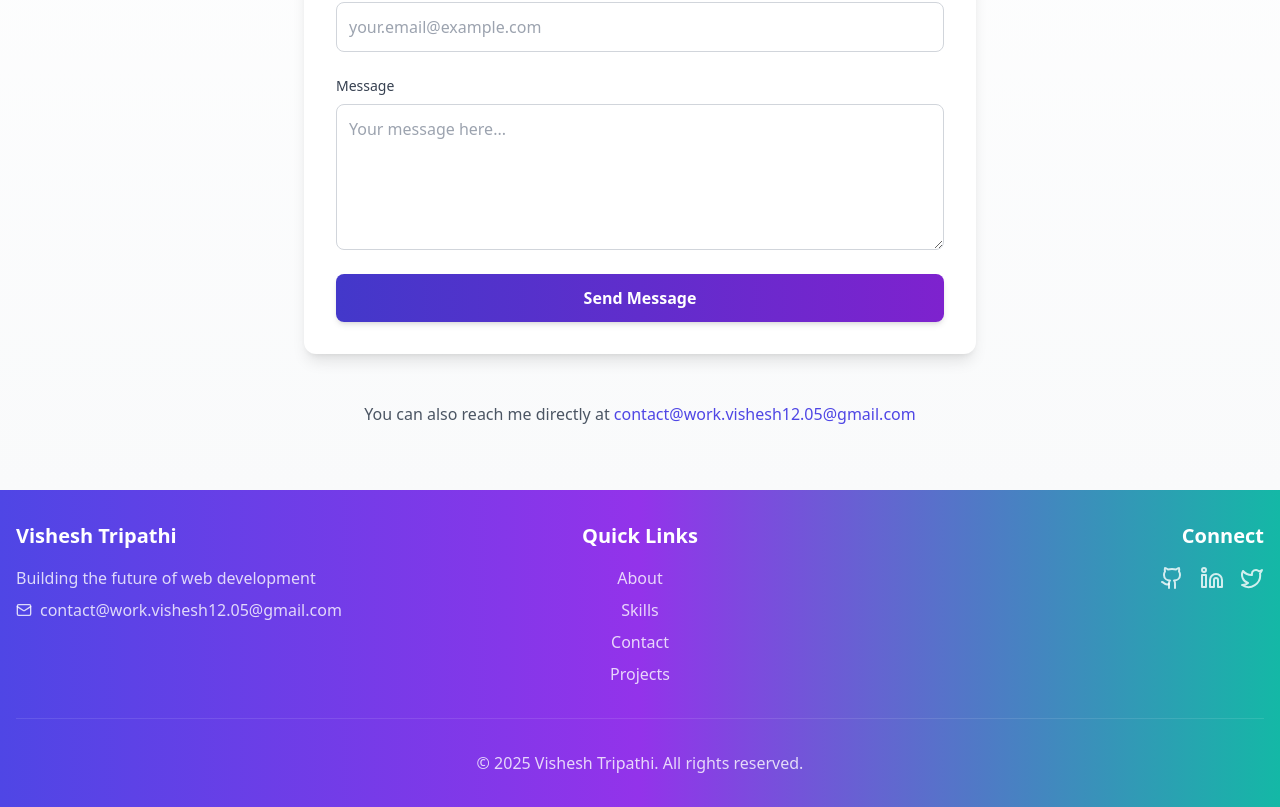
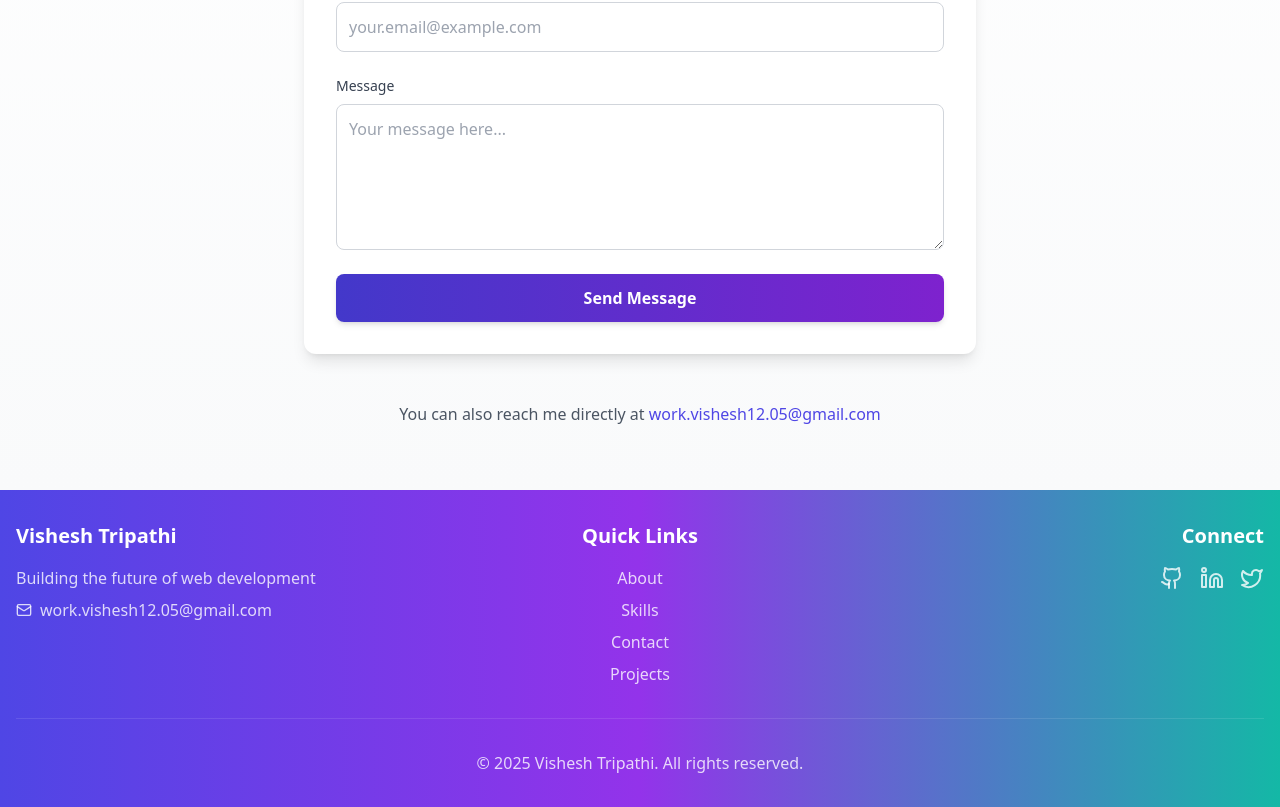
Before and after one commit to VTCodeCraft/Portfolio-Website, a React (Create React App) app: page / in a window 1280 px wide. Shown: the part 4238-5045 px from the top of the page. Built offline with nearby package versions, Linux system fonts and the light colour scheme.

Commit message:
Add Contact Feature

```diff
--- a/src/components/Contact.jsx
+++ b/src/components/Contact.jsx
@@ -25,9 +25,9 @@ export default function Contact() {
     e.preventDefault();
 
     try {
-      // Replace with your own email
-      const mailtoLink = `mailto:contact@work.vishesh12.05@gmail.com?subject=Portfolio Contact: ${encodeURIComponent(formData.name)}&body=${encodeURIComponent(`Name: ${formData.name}\nEmail: ${formData.email}\n\nMessage:\n${formData.message}`)}`;
+      const mailtoLink = `mailto:work.vishesh12.05@gmail.com?subject=Portfolio Contact: ${encodeURIComponent(formData.name)}&body=${encodeURIComponent(`Name: ${formData.name}\nEmail: ${formData.email}\n\nMessage:\n${formData.message}`)}`;
       window.location.href = mailtoLink;
+
 
       // Show success message
       setFormStatus({
@@ -72,11 +72,10 @@ export default function Contact() {
         <div className="max-w-2xl mx-auto bg-white p-8 rounded-xl shadow-lg hover:shadow-xl transition-shadow duration-300">
           {formStatus.message && (
             <div
-              className={`mb-6 p-4 rounded-lg ${
-                formStatus.error
-                  ? "bg-red-100 text-red-700 border border-red-300"
-                  : "bg-green-100 text-green-700 border border-green-300"
-              }`}
+              className={`mb-6 p-4 rounded-lg ${formStatus.error
+                ? "bg-red-100 text-red-700 border border-red-300"
+                : "bg-green-100 text-green-700 border border-green-300"
+                }`}
             >
               {formStatus.message}
             </div>
@@ -153,11 +152,12 @@ export default function Contact() {
           <p className="text-gray-600">
             You can also reach me directly at{" "}
             <a
-              href="mailto:contact@work.vishesh12.05@gmail.com"
+              href="mailto:work.vishesh12.05@gmail.com"
               className="text-indigo-600 hover:text-indigo-800 font-medium"
             >
-              contact@work.vishesh12.05@gmail.com
+              work.vishesh12.05@gmail.com
             </a>
+
           </p>
         </div>
       </div>
--- a/src/components/Footer.jsx
+++ b/src/components/Footer.jsx
@@ -29,11 +29,12 @@ function Footer() {
             <p className="text-white/80 mt-2 flex items-center justify-center md:justify-start">
               <Mail className="h-4 w-4 mr-2" />
               <a
-                href="mailto:contact@work.vishesh12.05@gmail.com"
+                href="mailto:work.vishesh12.05@gmail.com"
                 className="hover:text-teal-200 transition-colors duration-200"
               >
-                contact@work.vishesh12.05@gmail.com
+                work.vishesh12.05@gmail.com
               </a>
+
             </p>
           </div>
 
```
